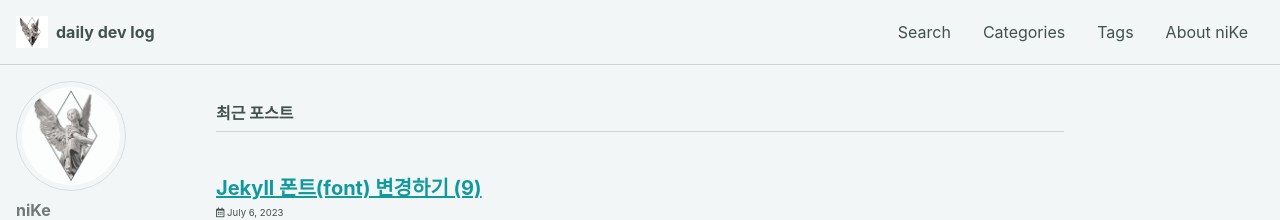
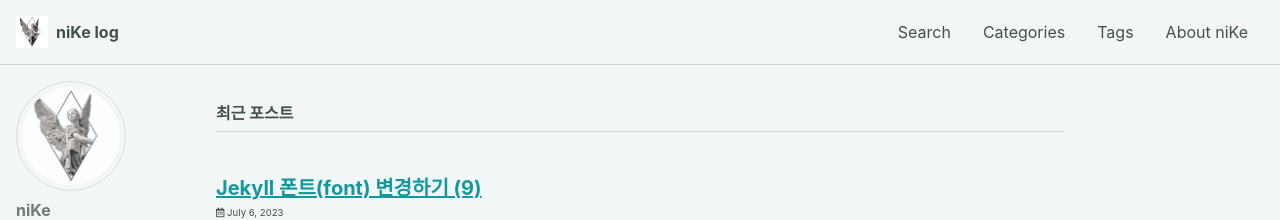
Before and after one commit to KwakTaeMin/KwakTaeMin.github.io, a Jekyll site: the page built from index.html, in a window 1280 px wide and 1224 px high. Shown: the top 220 px of the window. Built offline with Jekyll 4.4.1, drawn with Linux system fonts in a browser that asks for light colours; cached includes are drawn as plain includes; some web fonts are replaced; the list of posts is cut into pages by our own code.

Commit message:
메인 상단 수정

```diff
--- a/_config.yml
+++ b/_config.yml
@@ -26,7 +26,7 @@ baseurl                  : # the subpath of your site, e.g. "/blog"
 repository               : # GitHub username/repo-name e.g. "mmistakes/minimal-mistakes"
 teaser                   : # path of fallback teaser image, e.g. "/assets/images/500x300.png"
 logo                     : "/assets/images/profile_nike.jpeg"
-masthead_title           : "daily dev log"
+masthead_title           : "niKe log"
 # breadcrumbs            : false # true, false (default)
 words_per_minute         : 200
 comments:
```
